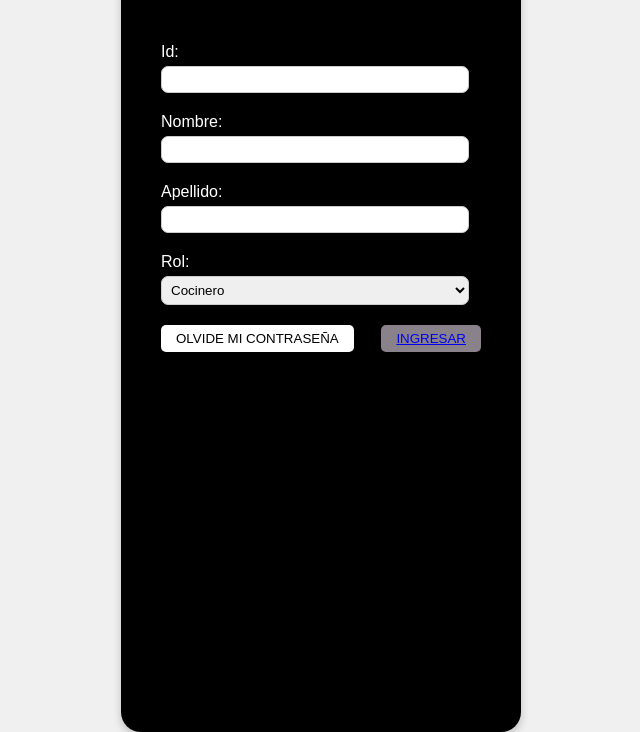
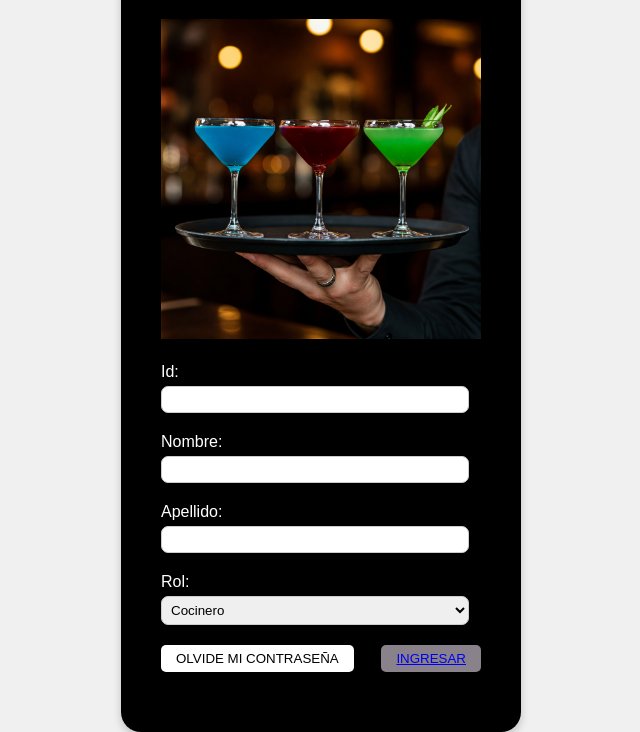
Before and after one commit to edwingiraldonoh/PeakPerformance, a plain HTML site: page index.html in a window 1280 px wide. Shown: the part 138-870 px from the top of the page, without its empty margins (319-959 px from the left). Drawn offline with Linux system fonts and the light colour scheme; the site is published under a folder, as on GitHub Pages, so addresses that start at the root find nothing.

Commit message:
Update index.html

```diff
--- a/index.html
+++ b/index.html
@@ -11,7 +11,7 @@
     <div class="container">
         <div class="header">
             <h1>PEAK PERFORMANCE</h1>
-            <img src="/bandeja1.jpg" alt="">
+            <img src="./bandeja1.jpg" alt="">
         </div>
         <div class="formulario">
             <div class="input">
```
